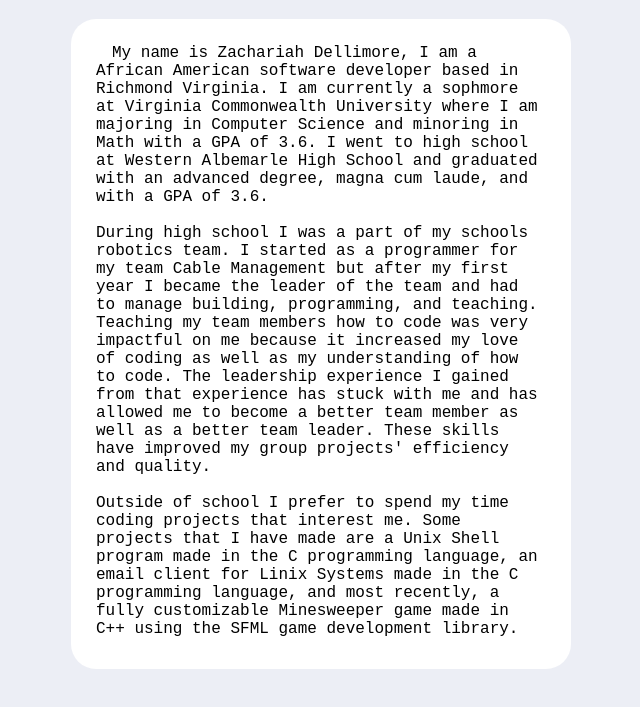
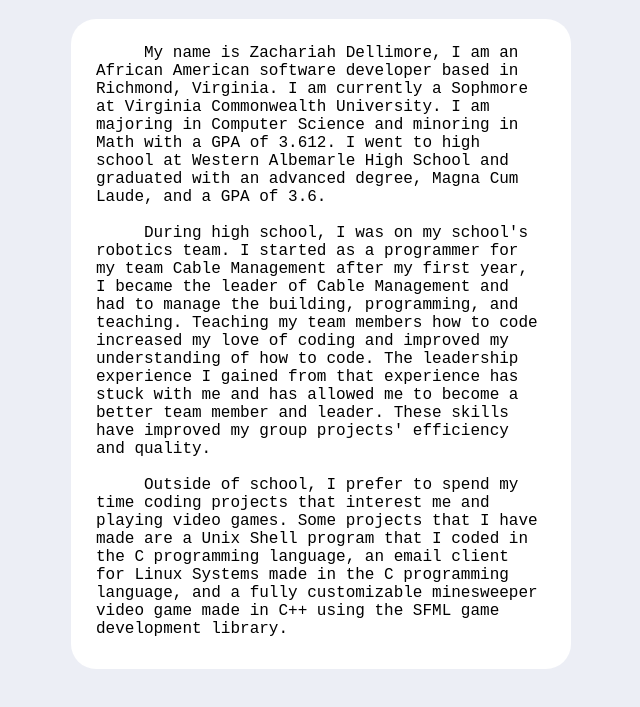
Before and after one commit to Party14534/resumeWebsite, a plain HTML site: page index.html in a window 1280 px wide. Shown: the part 61-768 px from the top of the page, without its empty margins (319-959 px from the left). Drawn offline with Linux system fonts and the light colour scheme.

Commit message:
Fixed Grammatical errors

```diff
--- a/index.html
+++ b/index.html
@@ -27,33 +27,32 @@
         <h1 class="center" >About Me</h1>
         <section>
         <p class="font">
-            &emsp;My name is Zachariah Dellimore, I am a African
-            American software developer based in Richmond Virginia.
-            I am currently a sophmore at Virginia Commonwealth
-            University where I am majoring in Computer Science
-            and minoring in Math with a GPA of 3.6. I went to high
-            school at Western Albemarle High School and graduated with
-            an advanced degree, magna cum laude, and with a GPA of 3.6.
+            &emsp;&emsp;&emsp;My name is Zachariah Dellimore, I am an African
+            American software developer based in Richmond, Virginia.
+            I am currently a Sophmore at Virginia Commonwealth University.
+            I am majoring in Computer Science and minoring in Math with
+            a GPA of 3.612. I went to high school at Western Albemarle
+            High School and graduated with an advanced degree,
+            Magna Cum Laude, and a GPA of 3.6.
         <br>
         <br>
-            During high school I was a part of my schools
+            &emsp;&emsp;&emsp;During high school, I was on my school's
             robotics team. I started as a programmer for my team Cable Management
-            but after my first year I became the leader of the team and
-            had to manage building, programming, and teaching. Teaching
-            my team members how to code was very impactful on me because
-            it increased my love of coding as well as my understanding of
+            after my first year, I became the leader of Cable Management and
+            had to manage the building, programming, and teaching. Teaching
+            my team members how to code increased my love of coding and improved my understanding of
             how to code. The leadership experience I gained from that experience
             has stuck with me and has allowed me to become a better team
-            member as well as a better team leader. These skills have
-            improved my group projects' efficiency and quality.
+            member and leader. These skills have improved my group
+            projects' efficiency and quality.
         <br>
         <br>
-            Outside of school I prefer to spend my time coding
-            projects that interest me. Some projects that I have made
-            are a Unix Shell program made in the C programming language,
-            an email client for Linix Systems made in the C programming
-            language, and most recently, a fully customizable Minesweeper
-            game made in C++ using the SFML game development library.
+            &emsp;&emsp;&emsp;Outside of school, I prefer to spend my time coding
+            projects that interest me and playing video games. Some projects that I have made
+            are a Unix Shell program that I coded in the C programming language,
+            an email client for Linux Systems made in the C programming
+            language, and a fully customizable minesweeper
+            video game made in C++ using the SFML game development library.
         </p>
         </section>
     </body>
```
